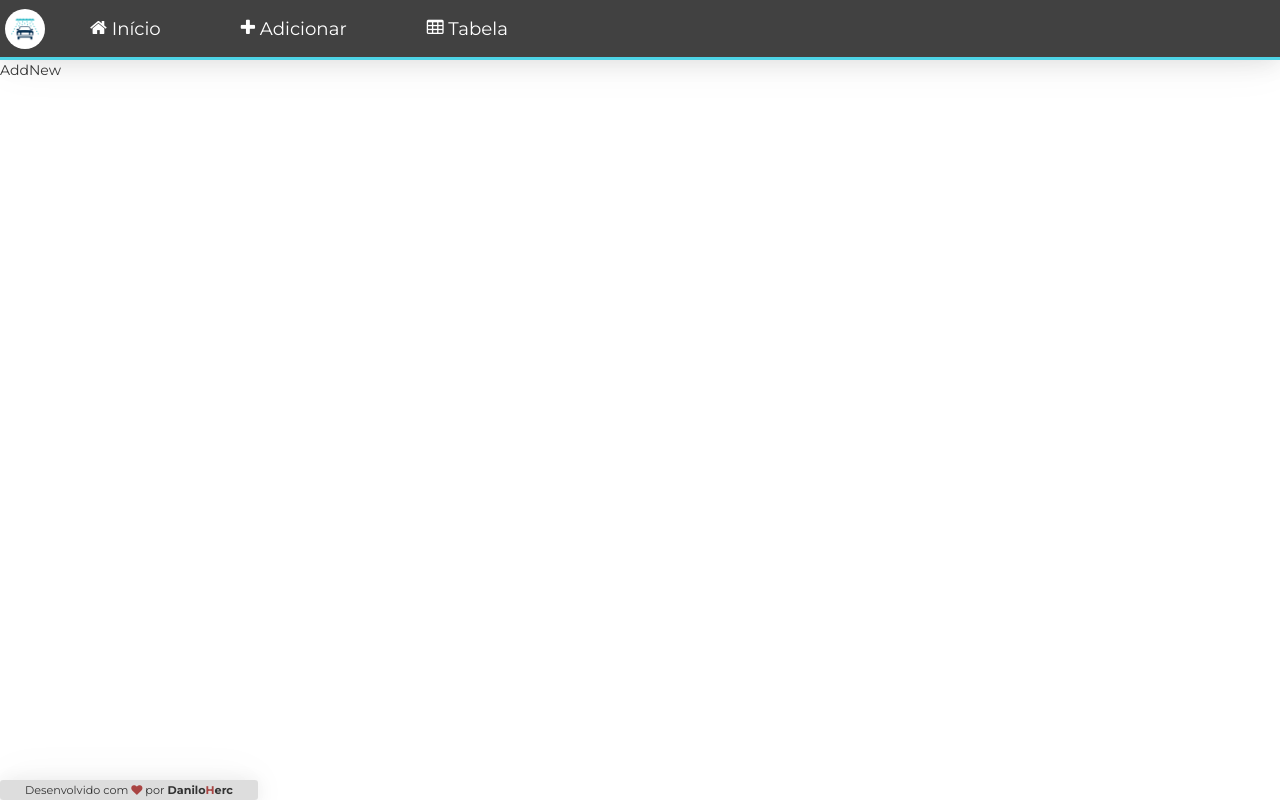
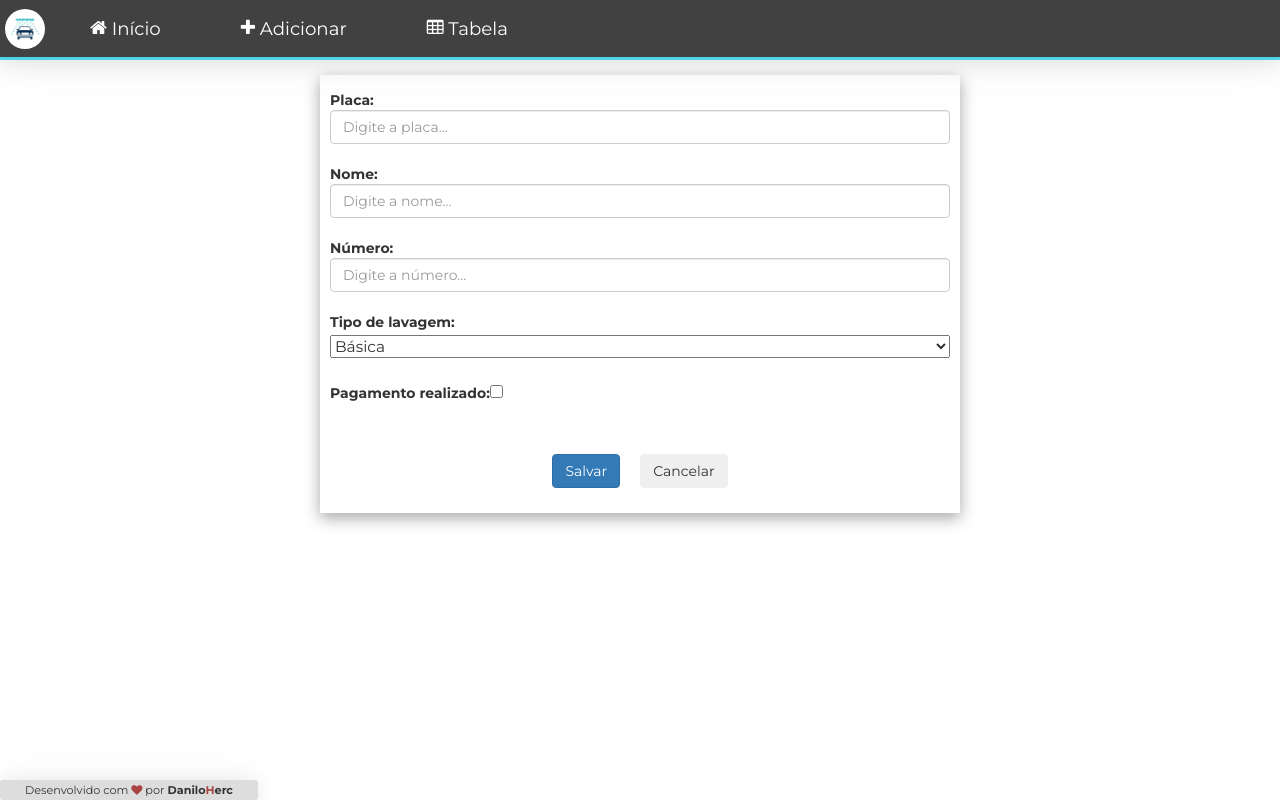
Before and after one commit to danilolan/lavaJato, a React (Create React App) app in the folder frontend/: page /addNew in a window 1280 px wide. Built offline with nearby package versions, Linux system fonts and the light colour scheme.

Commit message:
addNew page added without time

```diff
--- a/frontend/src/components/content/AddNew.jsx
+++ b/frontend/src/components/content/AddNew.jsx
@@ -1,10 +1,123 @@
 import React from 'react';
 import './addNew.css'
+import axios from 'axios'
+
+//-----------------------------------------------------------------------------------
+//                            ADICIONAR HORA E DATA
+//-----------------------------------------------------------------------------------
+
+const initialState = {
+    car:{
+        time: "",
+        placa: "",
+        tipoLavagem: "basica",
+        nome: "",
+        numero: "",
+        pagamento: false
+    }
+}
+
+const baseUrl = "http://localhost:3001/cars"
 
 class AddNew extends React.Component {
+
+    state = {...initialState}
+
+    clear(){
+        this.setState({...initialState})
+    }
+
+    save(){
+        const car = this.state.car
+        //const method = car.id ? 'put' : 'post'
+        //const url = car.id ? `${baseUrl}/${car.id}` : baseUrl
+        axios.post(baseUrl, car)
+            .then(resp => {
+                this.setState({ car: initialState.car })
+            })
+
+    }
+
+    updateField(event) {
+        const car = { ...this.state.car }
+        car[event.target.name] = event.target.value
+        this.setState({ car })
+    }
+
+    renderForm(){
+        return(
+            <div className="Form">
+                <div className="row">
+                    <label> Placa:</label>
+                    <input  className="form-control"
+                            type="text"
+                            name="placa"
+                            value={this.state.car.placa}
+                            onChange={e => this.updateField(e)}
+                            placeholder="Digite a placa..."/>
+                </div>
+                <br />
+                <div className="row">
+                    <label>Nome:</label>
+                    <input  className="form-control"
+                            type="text"
+                            name="nome"
+                            value={this.state.car.nome}
+                            onChange={e => this.updateField(e)}
+                            placeholder="Digite a nome..."/>
+                </div>
+                <br />
+                <div className="row">
+                    <label>Número:</label>
+                    <input  className="form-control"
+                            type="text"
+                            name="numero"
+                            value={this.state.car.numero}
+                            onChange={e => this.updateField(e)}
+                            placeholder="Digite a número..."/>
+                </div>
+                <br />
+                <div className="row">
+                    <label>Tipo de lavagem:</label>
+                    <br />
+                    <select className="select" value={this.state.tipoLavagem} onChange={e => this.updateField(e)}>
+                        <option value="basica">Básica</option>
+                        <option value="completa">Completa</option>
+
+                    </select>
+                </div>
+                <br />
+                <div className="row">
+                    <label>Pagamento realizado:
+                        <input  className="check"
+                                    type="checkbox"
+                                    name="pagamento"
+                                    value={this.state.car.pagamento}
+                                    onChange={e => this.updateField(e)}/>
+                    </label>
+                </div>
+
+                <hr />
+
+                <div className="rowButton">
+                        <button className="btn btn-primary"
+                            onClick={e=>this.save(e)}>
+                            Salvar
+                        </button>
+
+                        <button className="btn btn-secundary ml-2"
+                            onClick={e=>this.clear(e)}>
+                            Cancelar
+                        </button>
+                </div>
+
+            </div>
+        )
+    }
+
     render() {
-        return <div>
-            AddNew
+        return <div className="Main">
+            {this.renderForm()}
         </div>;
     }
 }
--- a/frontend/src/components/content/addNew.css
+++ b/frontend/src/components/content/addNew.css
@@ -0,0 +1,51 @@
+.Main{
+    display: flex;
+    align-items: center;
+    justify-content: center;
+}
+.Form{
+    width: 50%;
+    margin: 15px;
+    box-shadow: rgba(0, 0, 0, 0.35) 0px 5px 15px;
+    padding: 15px;
+    display: flex;
+    flex-direction: column;
+    justify-content: center;
+}
+
+.Form .row{
+    padding: 0px 10px;
+}
+
+label{
+    margin: 0;
+}
+
+.select{
+    width: 100%;
+    margin: 3px 0px;
+    font-size: 1.1em;
+}
+
+.check{
+    margin: 0;
+    box-sizing: 3em;
+}
+
+.check:hover{
+    cursor: pointer;
+}
+
+.check:checked{
+    background-color: #2196F3;
+}
+
+.rowButton{
+    columns: 12;
+    display: flex;
+    justify-content: center;
+}
+
+.rowButton button{
+    margin: 10px;
+}
```
Also changed, not shown: 1 other file (tests, documents, lock files or other folders).
